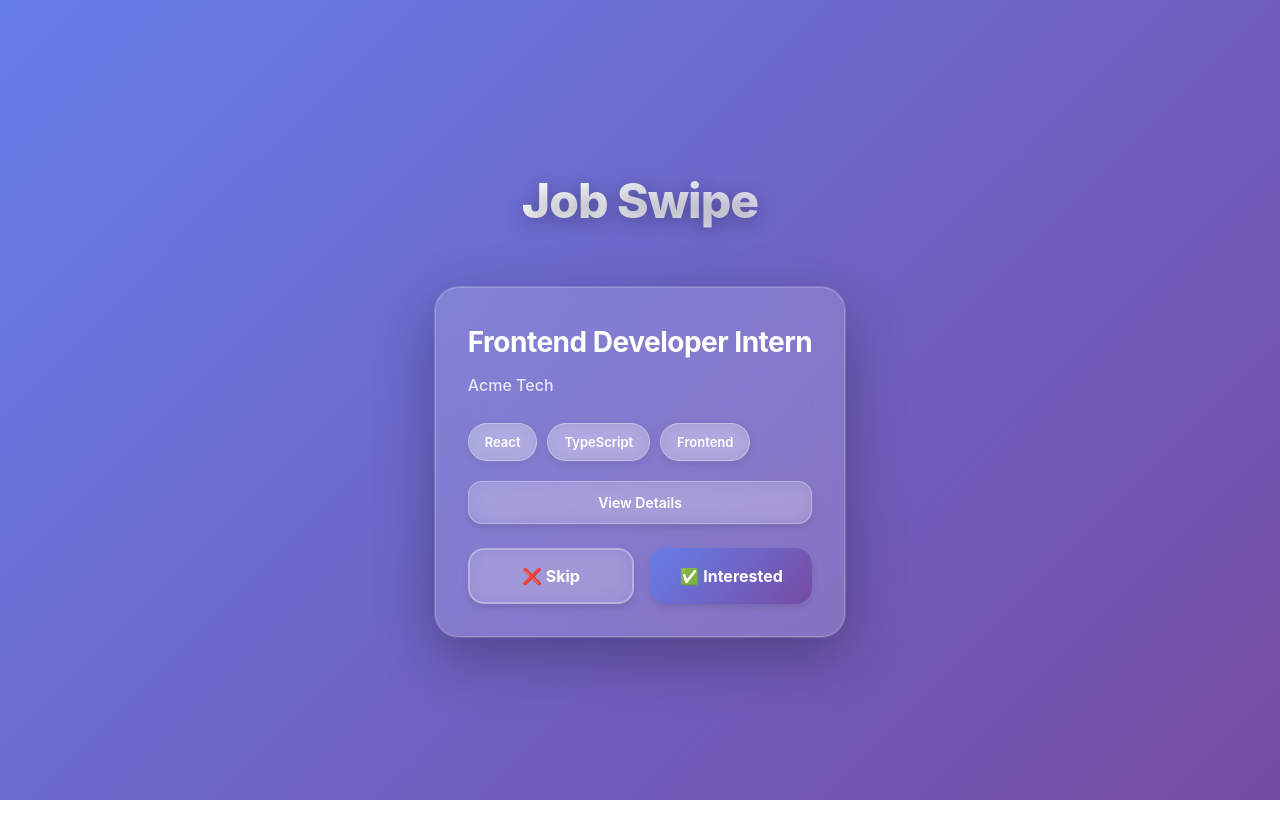
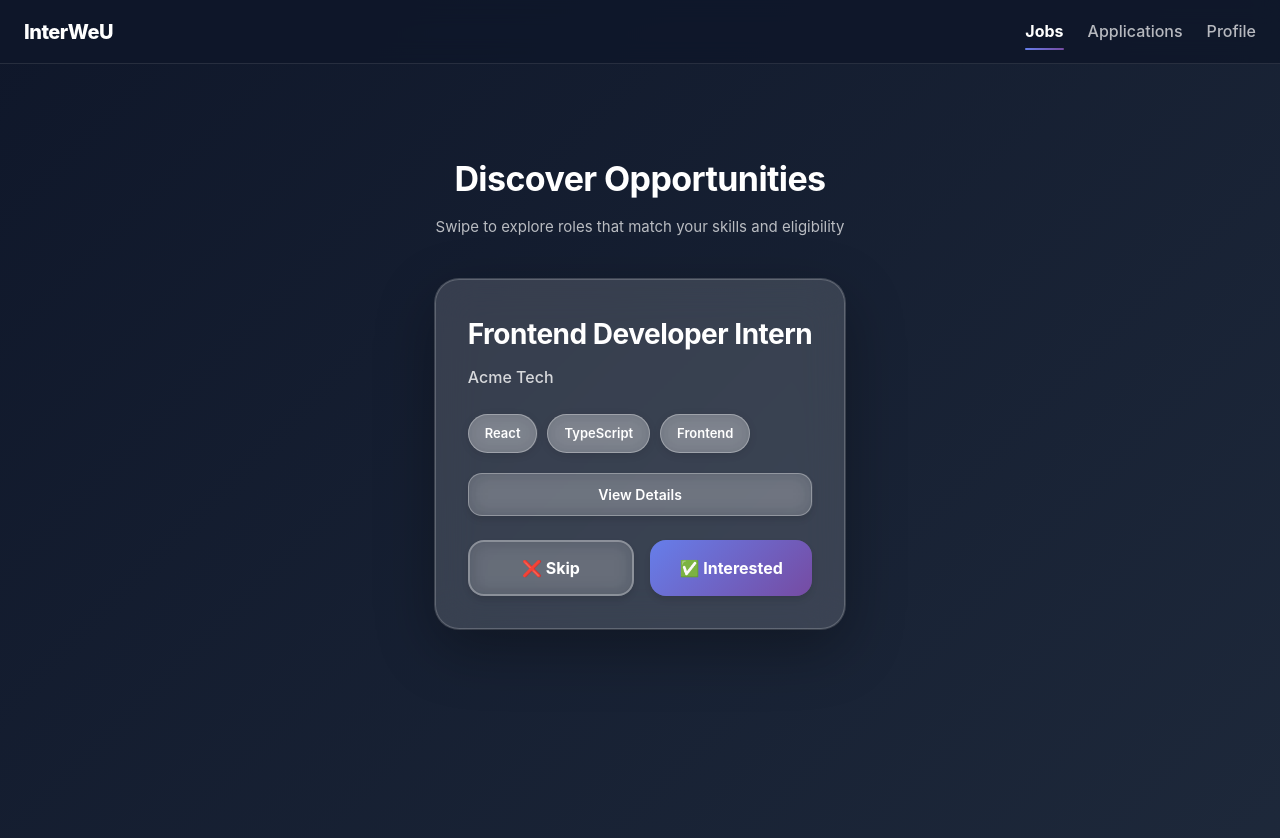
Before and after one commit to mahakVishwa/job-swipe-frontend, a React (Vite) app: page / in a window 1280 px wide. Shown: the top 838 px of the page. Before the commit the page ends 800 px from the top, so only its background shows below. Built offline with nearby package versions, Linux system fonts and the light colour scheme.

Commit message:
Refine layout alignment and typography for job discovery page

```diff
--- a/src/App.tsx
+++ b/src/App.tsx
@@ -1,11 +1,12 @@
 import JobSwipe from "./pages/JobSwipe";
+import AppLayout from "./components/layout/AppLayout";
 
-const App = () => {
+function App() {
   return (
-    <div>
+    <AppLayout>
       <JobSwipe />
-    </div>
+    </AppLayout>
   );
-};
+}
 
 export default App;
--- /dev/null
+++ b/src/components/layout/AppLayout.tsx
@@ -0,0 +1,27 @@
+import Navbar from "./Navbar";
+
+const AppLayout = ({ children }: { children: React.ReactNode }) => {
+  return (
+    <div
+      style={{
+        minHeight: "100vh",
+        background:
+          "linear-gradient(135deg, #0f172a 0%, #1e293b 100%)",
+      }}
+    >
+      <Navbar />
+
+      <main
+        style={{
+          maxWidth: "1200px",
+          margin: "0 auto",
+          padding: "40px 24px",
+        }}
+      >
+        {children}
+      </main>
+    </div>
+  );
+};
+
+export default AppLayout;
--- /dev/null
+++ b/src/components/layout/Navbar.tsx
@@ -0,0 +1,138 @@
+import { useState } from "react";
+
+const Navbar = () => {
+  const [open, setOpen] = useState(false);
+
+  return (
+    <nav
+      style={{
+        height: "64px",
+        width: "100%",
+        display: "flex",
+        alignItems: "center",
+        justifyContent: "space-between",
+        padding: "0 24px",
+        position: "sticky",
+        top: 0,
+        zIndex: 100,
+        background: "rgba(15, 23, 42, 0.85)",
+        backdropFilter: "blur(12px)",
+        borderBottom: "1px solid rgba(255,255,255,0.1)",
+      }}
+    >
+      {/* Brand */}
+      <div
+        style={{
+          fontSize: "20px",
+          fontWeight: 800,
+          color: "#fff",
+          letterSpacing: "-0.5px",
+        }}
+      >
+        InterWeU
+      </div>
+
+      {/* Desktop Nav */}
+      <div
+        style={{
+          display: "flex",
+          gap: "24px",
+          alignItems: "center",
+        }}
+        className="nav-links"
+      >
+        <NavItem label="Jobs" active />
+        <NavItem label="Applications" />
+        <NavItem label="Profile" />
+      </div>
+
+      {/* Mobile Menu Button */}
+      <button
+        onClick={() => setOpen(!open)}
+        style={{
+          background: "none",
+          border: "none",
+          color: "#fff",
+          fontSize: "22px",
+          cursor: "pointer",
+          display: "none",
+        }}
+        className="hamburger"
+      >
+        ☰
+      </button>
+
+      {/* Mobile Dropdown */}
+      {open && (
+        <div
+          style={{
+            position: "absolute",
+            top: "64px",
+            right: "16px",
+            background: "rgba(15, 23, 42, 0.95)",
+            backdropFilter: "blur(12px)",
+            borderRadius: "12px",
+            padding: "16px",
+            display: "flex",
+            flexDirection: "column",
+            gap: "12px",
+            border: "1px solid rgba(255,255,255,0.1)",
+          }}
+          className="mobile-menu"
+        >
+          <NavItem label="Jobs" active />
+          <NavItem label="Applications" />
+          <NavItem label="Profile" />
+        </div>
+      )}
+
+      {/* Responsive helpers */}
+      <style>{`
+        @media (max-width: 768px) {
+          .nav-links {
+            display: none;
+          }
+          .hamburger {
+            display: block;
+          }
+        }
+      `}</style>
+    </nav>
+  );
+};
+
+const NavItem = ({
+  label,
+  active = false,
+}: {
+  label: string;
+  active?: boolean;
+}) => {
+  return (
+    <span
+      style={{
+        color: active ? "#ffffff" : "rgba(255,255,255,0.7)",
+        fontWeight: active ? 700 : 500,
+        cursor: "pointer",
+        position: "relative",
+      }}
+    >
+      {label}
+      {active && (
+        <span
+          style={{
+            position: "absolute",
+            left: 0,
+            bottom: "-6px",
+            width: "100%",
+            height: "2px",
+            background: "linear-gradient(90deg, #667eea, #764ba2)",
+            borderRadius: "2px",
+          }}
+        />
+      )}
+    </span>
+  );
+};
+
+export default Navbar;
--- a/src/pages/JobSwipe.tsx
+++ b/src/pages/JobSwipe.tsx
@@ -49,33 +49,49 @@ const JobSwipe = () => {
       {!appliedJob && (
         <div
           style={{
-            padding: "40px 24px",
+            padding: "48px 24px",
             minHeight: "100vh",
             display: "flex",
             flexDirection: "column",
-            justifyContent: "center",
             alignItems: "center",
           }}
         >
-          <h1
+          {/* Section Header */}
+          <div
             style={{
-              fontSize: "48px",
-              fontWeight: "800",
-              color: "#ffffff",
+              width: "100%",
+              maxWidth: "900px",
+              marginBottom: "40px",
               textAlign: "center",
-              marginBottom: "48px",
-              letterSpacing: "-1px",
-              textShadow: "0 4px 20px rgba(0, 0, 0, 0.3)",
-              background:
-                "linear-gradient(135deg, #ffffff 0%, rgba(255, 255, 255, 0.8) 100%)",
-              WebkitBackgroundClip: "text",
-              WebkitTextFillColor: "transparent",
-              backgroundClip: "text",
+              fontFamily:
+                "Inter, system-ui, -apple-system, BlinkMacSystemFont, 'Segoe UI', sans-serif",
             }}
           >
-            Job Swipe
-          </h1>
+            <h1
+              style={{
+                fontSize: "34px",
+                fontWeight: 700,
+                margin: 0,
+                color: "#ffffff",
+                letterSpacing: "-0.6px",
+              }}
+            >
+              Discover Opportunities
+            </h1>
 
+            <p
+              style={{
+                marginTop: "10px",
+                fontSize: "15px",
+                color: "rgba(255,255,255,0.7)",
+                lineHeight: 1.5,
+              }}
+            >
+              Swipe to explore roles that match your skills and eligibility
+            </p>
+          </div>
+
+          {/* Empty State */}
           {!currentJob && (
             <div
               style={{
@@ -83,25 +99,28 @@ const JobSwipe = () => {
                 backdropFilter: "blur(20px)",
                 WebkitBackdropFilter: "blur(20px)",
                 borderRadius: "24px",
-                padding: "48px 64px",
+                padding: "40px 56px",
                 boxShadow: "0 20px 60px rgba(0, 0, 0, 0.3)",
                 border: "1px solid rgba(255, 255, 255, 0.2)",
                 textAlign: "center",
+                fontFamily:
+                  "Inter, system-ui, -apple-system, BlinkMacSystemFont, 'Segoe UI', sans-serif",
               }}
             >
               <p
                 style={{
-                  fontSize: "24px",
-                  fontWeight: "600",
+                  fontSize: "20px",
+                  fontWeight: 600,
                   color: "#ffffff",
                   margin: 0,
                 }}
               >
-                No more jobs 🎉
+                No more jobs available
               </p>
             </div>
           )}
 
+          {/* Job Card */}
           <AnimatePresence mode="wait">
             {currentJob && (
               <JobCard
```
